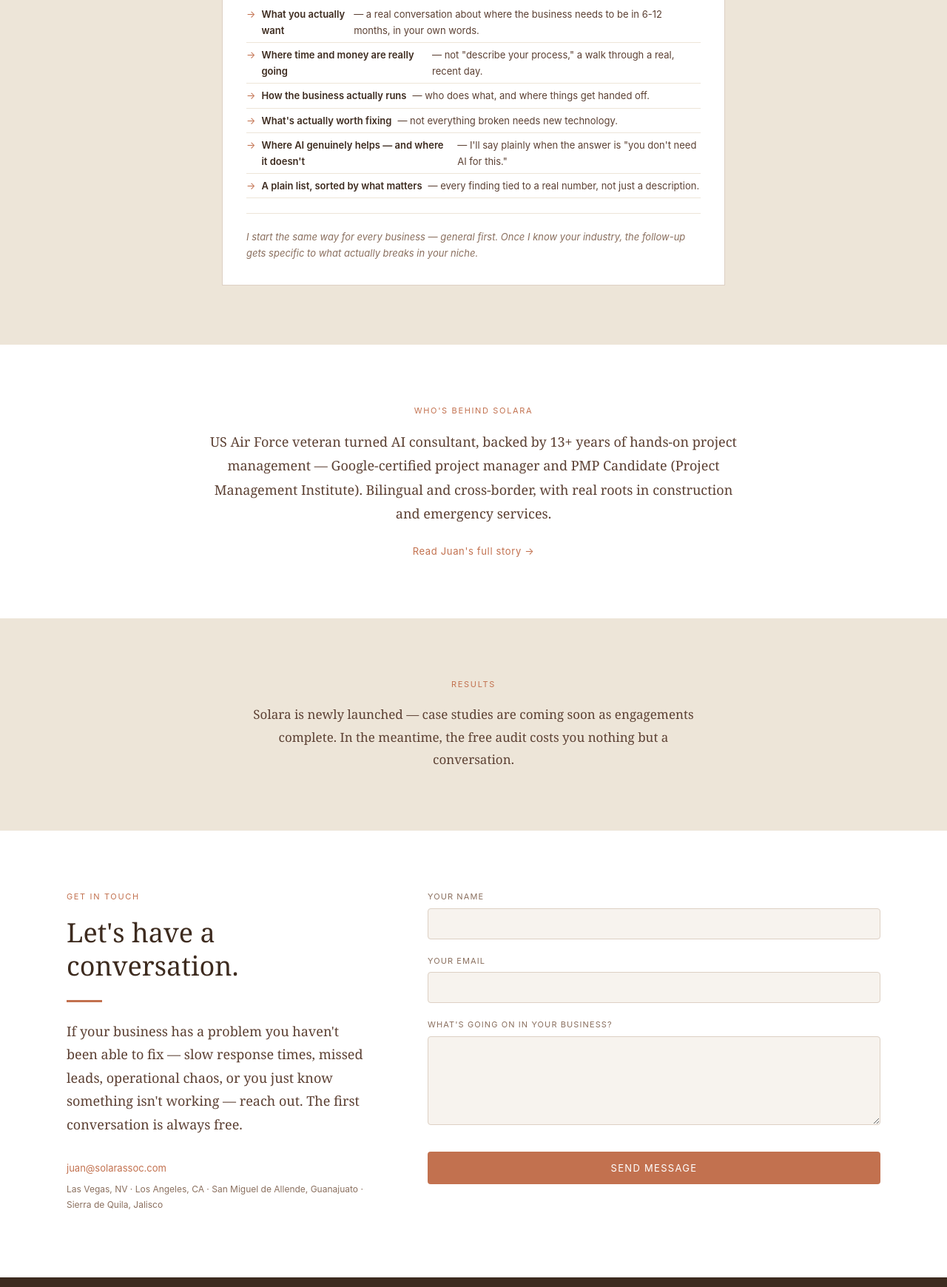
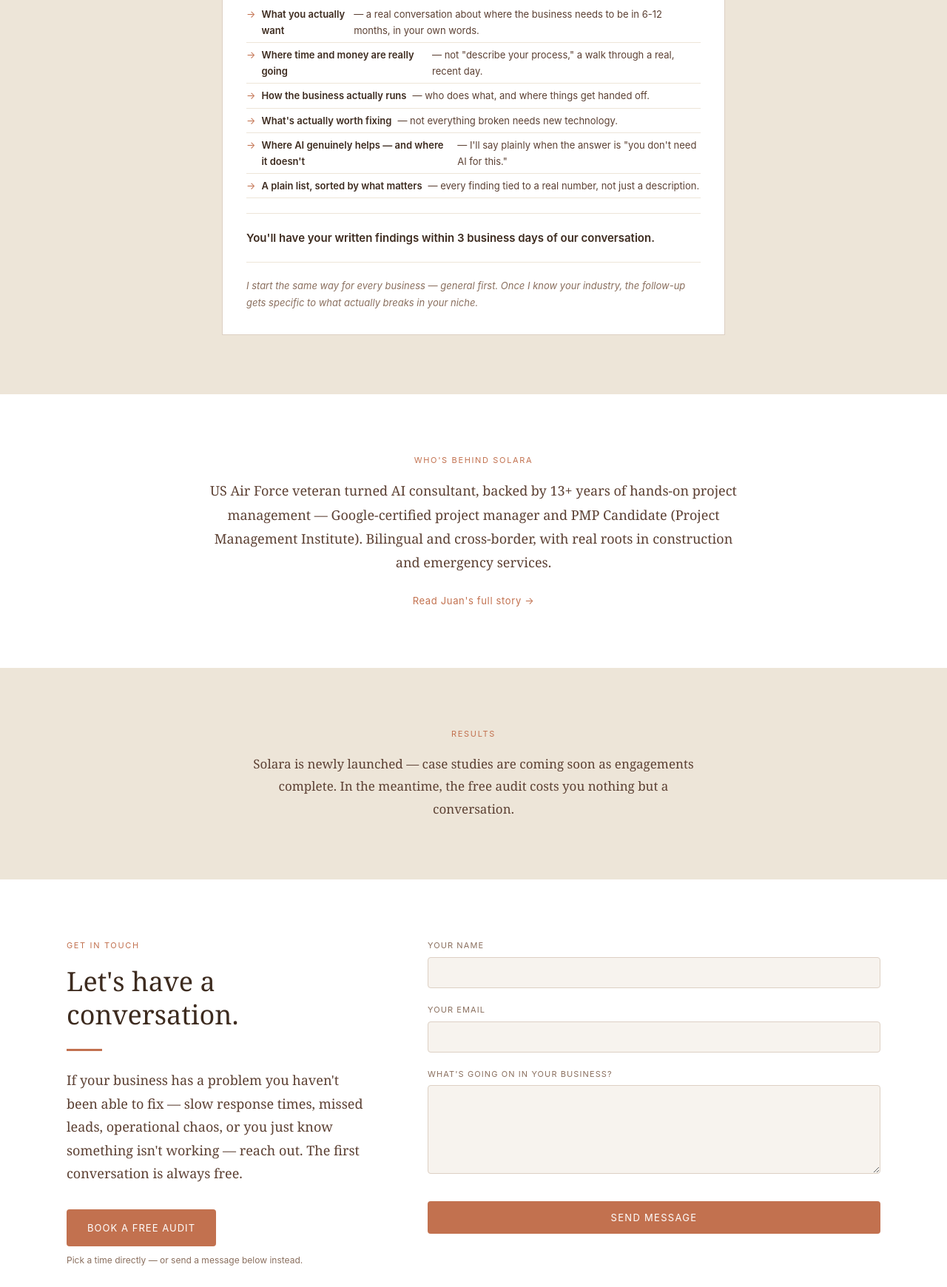
Before and after one commit to boeckh-gif/solarassoc-website, a website: page public/index.html in a window 1280 px wide. Shown: the part 2867-4607 px from the top of the page at 74% size. Drawn offline with Linux system fonts and the light colour scheme.

Commit message:
Add Calendly booking button and audit turnaround promise
Contact section now has a direct "Book a free audit" Calendly button (calendly.com/juanboeckh/30min) so prospects can skip the email/form step. Audit detail box in How It Works adds a standalone promise line: written findings within 3 business days of the conversation. Both EN/ES.

```diff
--- a/public/index.html
+++ b/public/index.html
@@ -135,6 +135,9 @@
     .how-detail-list { margin-top: 1rem; }
     .how-detail-list li strong { color: var(--earth); font-weight: 600; }
     .how-detail-note { font-family: -apple-system, sans-serif; font-size: 13px; color: var(--text-light); margin-top: 1.25rem; padding-top: 1.25rem; border-top: 1px solid var(--cream-dark); font-style: italic; }
+    .how-detail-promise { font-family: -apple-system, sans-serif; font-size: 15px; color: var(--earth); font-weight: 600; margin-top: 1.25rem; padding-top: 1.25rem; border-top: 1px solid var(--cream-dark); }
+    .contact-cta { margin-bottom: 1.75rem; }
+    .contact-cta-note { font-family: -apple-system, sans-serif; font-size: 12px; color: var(--text-light); margin-top: 0.6rem; }
 
     /* Credibility */
     .credibility { background: var(--white); }
@@ -399,6 +402,8 @@
         <li><strong>Dónde la IA realmente ayuda — y dónde no</strong> — te diré con claridad cuándo la respuesta es "no necesitas IA para esto."</li>
         <li><strong>Una lista clara, ordenada por lo que importa</strong> — cada hallazgo con un número real detrás, no solo una descripción.</li>
       </ul>
+      <p class="how-detail-promise" data-lang="en">You'll have your written findings within 3 business days of our conversation.</p>
+      <p class="how-detail-promise" data-lang="es">Tendrás tus hallazgos por escrito dentro de 3 días hábiles después de nuestra conversación.</p>
       <p class="how-detail-note" data-lang="en">I start the same way for every business — general first. Once I know your industry, the follow-up gets specific to what actually breaks in your niche.</p>
       <p class="how-detail-note" data-lang="es">Empiezo igual con cada negocio — general primero. Una vez que conozco tu industria, el seguimiento se enfoca en lo que realmente falla en tu sector.</p>
     </div>
@@ -441,6 +446,12 @@
         <div class="h-rule" style="margin-left:0;"></div>
         <p class="contact-intro" data-lang="en">If your business has a problem you haven't been able to fix — slow response times, missed leads, operational chaos, or you just know something isn't working — reach out. The first conversation is always free.</p>
         <p class="contact-intro" data-lang="es">Si tu negocio tiene un problema que no has podido resolver — tiempos de respuesta lentos, leads perdidos, caos operacional, o simplemente sabes que algo no está funcionando — comunícate. La primera conversación siempre es gratuita.</p>
+        <div class="contact-cta">
+          <a href="https://calendly.com/juanboeckh/30min" target="_blank" rel="noopener noreferrer" class="btn-primary" data-lang-inline="en">Book a free audit</a>
+          <a href="https://calendly.com/juanboeckh/30min" target="_blank" rel="noopener noreferrer" class="btn-primary" data-lang-inline="es" style="display:none;">Reservar una auditoría gratuita</a>
+          <p class="contact-cta-note" data-lang="en">Pick a time directly — or send a message below instead.</p>
+          <p class="contact-cta-note" data-lang="es">Elige un horario directamente — o envía un mensaje abajo.</p>
+        </div>
         <div class="contact-detail">
           <a href="mailto:juan@solarassoc.com">juan@solarassoc.com</a>
         </div>
```
